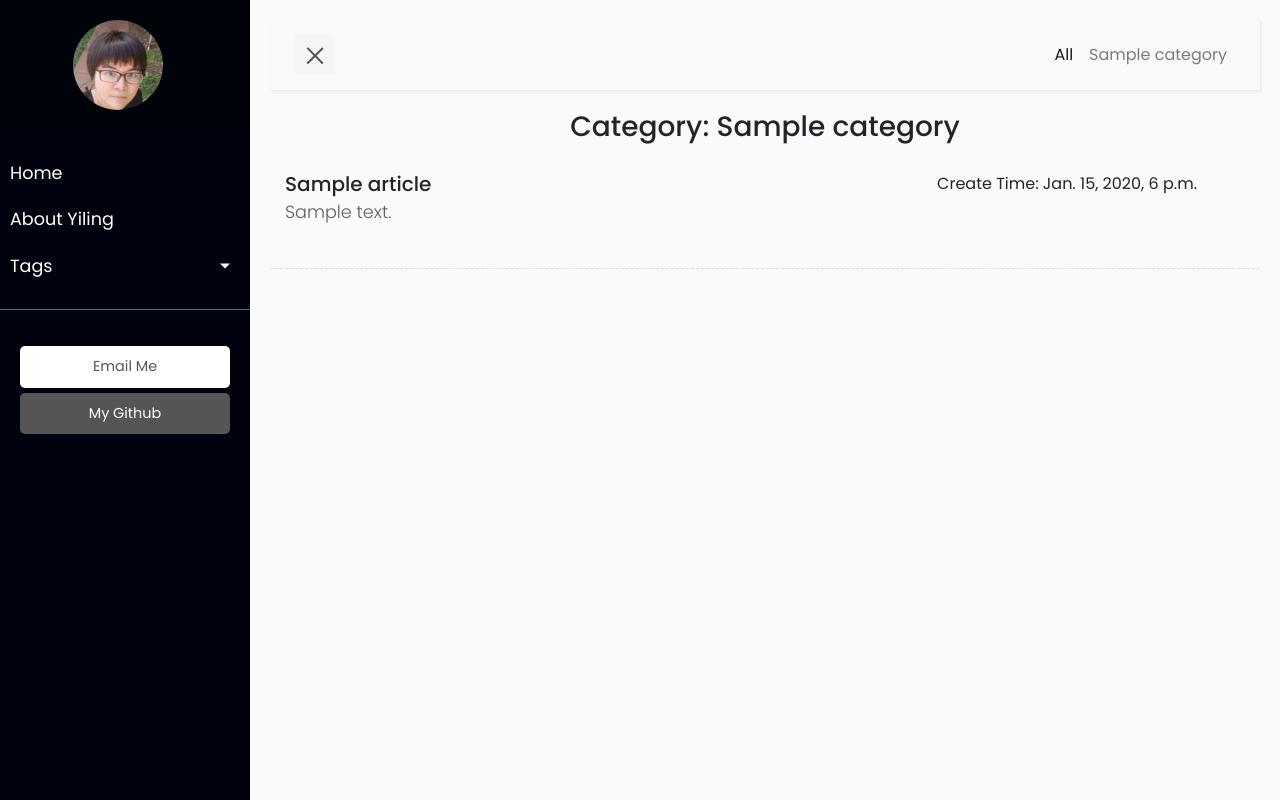
After one commit to 610yilingliu/yiling_blog, a Django app: page /categories/1/ in a window 1280 px wide. The commit adds this page. Run offline with Django 3.2, Linux system fonts and the light colour scheme; tables that the repository leaves empty hold one stand-in row (values such as "Sample post"); some libraries are stand-ins or nearby versions.

Commit message:
English Version

```diff
--- a/myblog/myblog/models.py
+++ b/myblog/myblog/models.py
@@ -14,6 +14,7 @@ class Tag(models.Model):
 
     def __str__(self):
         return self.name
+
 
 class Language(models.Model):
     name = models.CharField(max_length = 10,unique=True)
--- a/myblog/myblog/urls.py
+++ b/myblog/myblog/urls.py
@@ -24,5 +24,6 @@ urlpatterns = [
     path('zhcn_index/', views.zhcn_index, name ='zhcn_index'),
     path('en_index/', views.en_index, name = 'en_index'),
     path('article_en/<int:pk>/', views.article, name='article'),
-
+    path('tags/<int:pk>/', views.tags, name='tags'),
+    path('categories/<int:pk>/', views.categories, name='categories'),
 ]
--- a/myblog/myblog/views.py
+++ b/myblog/myblog/views.py
@@ -1,38 +1,77 @@
 from django.http import HttpResponse
 from django.shortcuts import render, get_object_or_404
+from markdown import markdown
 from .models import *
-from markdown import markdown
 
 
+def tag_list_en(request):
+    '''
+    tag list in template
+    '''
+    tg = Tag.objects.all()
+    return tg
 
+def cat_list_en(request):
+    '''
+    Categort list in template
+    '''
+    cats = Category.objects.all()
+    return cats
 
 def index(request):
-    return render(request, 'index.html', context = {
+    return render(request, 'index.html', context={
         'title': 'Welcome'
     })
 
 def en_index(request):
     articles = Article.objects.all().order_by('-create_time')
-    return render(request, 'en_index.html', context = {
+    return render(request, 'en_index.html', context={
         'title': 'English Version : Tech Zone',
         'articles': articles,
+        'tgs' : tag_list_en(request),
+        'cats' :cat_list_en(request)
     })
 
 def zhcn_index(request):
-    return render(request, 'index.html', context = {
+    return render(request, 'zhcn_index.html', context={
         'title': '不正经的二次元杂物堆放地'
     })
 
 def article(request, pk):
-    article =get_object_or_404(Article, pk=pk)
-    config = {
-        'codehilite': {
-            'use_pygments': False,
-            'css_class': 'prettyprint linenums',
-        }
-    }
-    article.body = markdown(article.body, extensions=['codehilite'], extension_configs=config)
+    current_article = get_object_or_404(Article, pk=pk)
+    # config = {
+    #     'codehilite': {
+    #         'use_pygments': True,
+    #         'css_class': 'prettyprint linenums'
+    #     }
+    # }
+    # article.body = markdown(article.body, extensions=['codehilite'], extension_configs=config)
+    current_article.body = markdown(current_article.body)
     return render(request, 'en_article.html', context={
-        'title': 'Article',
-        'article': article
+        'title': 'Articles',
+        'article': current_article,
+        'tgs' : tag_list_en(request),
+        'cats' :cat_list_en(request)
     })
+
+def tags(request, pk):
+    article_objs = Article.objects.filter(tags__pk=pk).order_by('-create_time')
+    current_tag = Tag.objects.filter(pk=pk).first().name
+    return render(request, 'tag.html', context={
+        'title': 'Tag ' + current_tag,
+        'tag_name': current_tag,
+        'articles' : article_objs,
+        'tgs' : tag_list_en(request),
+        'cats' :cat_list_en(request)
+    })
+
+def categories(request, pk):
+    article_objs = Article.objects.filter(category__pk=pk).order_by('-create_time')
+    current_cat = Category.objects.filter(pk=pk).first().name
+    return render(request, 'category.html', context={
+        'title': 'Category ' + current_cat,
+        'cat_name': current_cat,
+        'articles' : article_objs,
+        'tgs' : tag_list_en(request),
+        'cats' :cat_list_en(request)
+    })
--- /dev/null
+++ b/myblog/templates/category.html
@@ -0,0 +1,24 @@
+{% extends "main_format_en.html" %}
+{% block content %}
+<h3 class="col-md-12" style="text-align: center;">Category: {{ cat_name }}</h3>
+{% for article in articles %}
+<div style="padding-top: 20px;" onmouseover="selected(this)" onmouseout="unselected(this)">
+    <a href="/article_en/{{article.pk}}">
+        <div class="col-md-12">
+            <h5 style="display: inline;">{{article.title}}</h5>
+            <span style="float:right;margin-right:5%"> Create Time: {{article.create_time}}</span>
+        </div>
+        <div class="col-md-12">
+            <p>{{ article.summary }}</p>
+        </div>
+    </a>
+    <div class="line"></div>
+    {% empty %}
+    <div>No Article Found</div>
+</div>
+{% endfor %}
+<script type="text/javascript">
+    var tag_id='all';
+    window.onload=on_current(tag_id);
+</script>
+{% endblock %}
--- a/myblog/templates/main_format_en.html
+++ b/myblog/templates/main_format_en.html
@@ -36,41 +36,29 @@
                 <li>
                     <a href="/">Home</a>
                     <a href="#">About Yiling</a>
-                    <a href="#pageSubmenu" data-toggle="collapse" aria-expanded="false" class="dropdown-toggle">View By Timeline</a>
-                    <ul class="collapse list-unstyled" id="pageSubmenu">
-                        <li>
-                            <a href="#">Page 1</a>
-                        </li>
-                        <li>
-                            <a href="#">Page 2</a>
-                        </li>
-                        <li>
-                            <a href="#">Page 3</a>
-                        </li>
-                    </ul>
                 </li>
                 <li>
                     <a href="#pageSubmenu" data-toggle="collapse" aria-expanded="false" class="dropdown-toggle">Tags</a>
                     <ul class="collapse list-unstyled" id="pageSubmenu">
+                        {% for tag in tgs %}
                         <li>
-                            <a href="#">Page 1</a>
+                            <a href="/tags/{{tag.pk}}">{{tag.name}}</a>
                         </li>
+                        {% empty %}
                         <li>
-                            <a href="#">Page 2</a>
+                            No Tag Exist
                         </li>
-                        <li>
-                            <a href="#">Page 3</a>
-                        </li>
+                        {% endfor %}
                     </ul>
                 </li>
             </ul>
 
             <ul class="list-unstyled CTAs">
                 <li>
-                    <a href="https://bootstrapious.com/tutorial/files/sidebar.zip" class="download">Email Me</a>
+                    <a href="mailto:yilingliu1994@gmail.com" class="download">Email Me</a>
                 </li>
                 <li>
-                    <a href="https://bootstrapious.com/p/bootstrap-sidebar" class="article">My Github</a>
+                    <a href="#" onClick="window.open('https://github.com/610yilingliu', '_blank')"" class="article">My Github</a>
                 </li>
             </ul>
         </nav>
@@ -95,18 +83,16 @@
                             <li class="nav-item" id="all">
                                 <a class="nav-link" href="/en_index">All</a>
                             </li>
-                            <li class="nav-item" id="Machine_Learning">
-                                <a class="nav-link" href="#">Machine Learning</a>
+                            {% for cat in cats %}
+                            <li class="nav-item" id="{{ cat.name }}">
+                                <a class="nav-link" href="/categories/{{ cat.pk }}">{{ cat.name }}</a>
                             </li>
-                            <li class="nav-item" id="Tricks_in_Coding">
-                                <a class="nav-link" href="#">Tricks in Coding</a>
+                            {% empty %}
+                            <li class="nav-item">
+                                No Category Now
                             </li>
-                            <li class="nav-item" id="Useful_Tools">
-                                <a class="nav-link" href="#">Useful Tools</a>
-                            </li>
-                            <li class="nav-item" id="Others">
-                                <a class="nav-link" href="#">Others</a>
-                            </li>
+                            {% endfor %}
+
                         </ul>
                     </div>
                 </div>
--- a/myblog/templates/zhcn_index.html
+++ b/myblog/templates/zhcn_index.html
@@ -1,6 +1,6 @@
-{% extends "main_format_zhcn.html" %}
+{% extends "main_format_en.html" %}
 {% block content %}
 
-Test
+Waiting to be Done...
 
 {% endblock %}
```
Also changed, not shown: myblog/templates/tag.html (added, +20 -0 lines), requirements.txt (added, +19 -0 lines).
